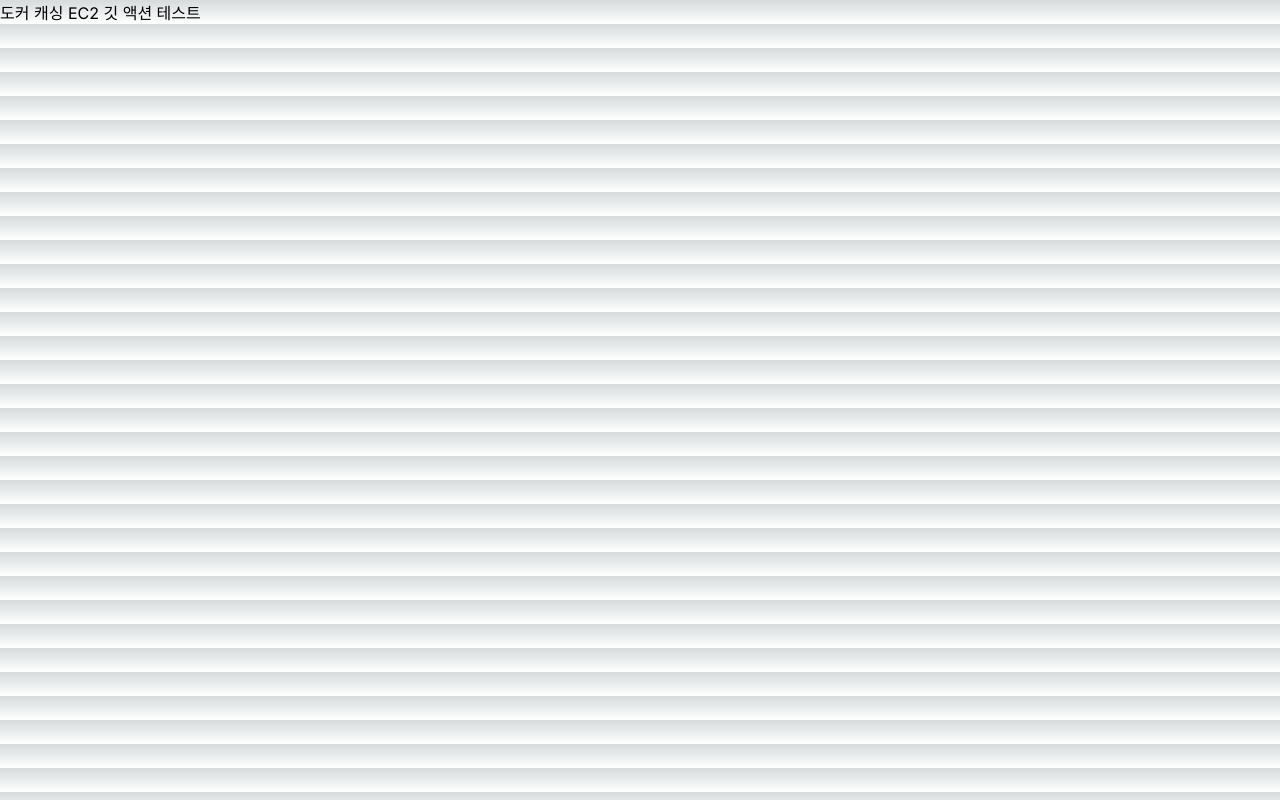
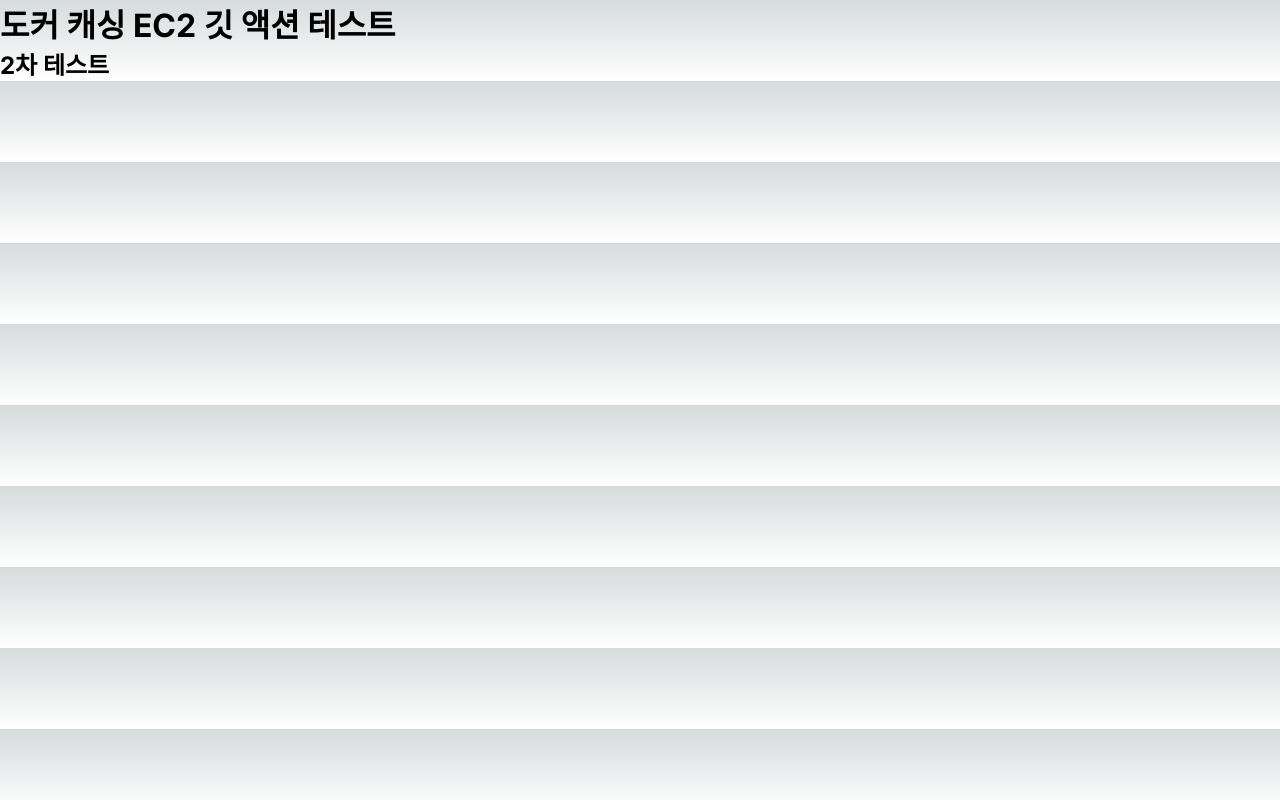
Before and after one commit to yhwabillie/next-ec2-docker-deploy-test, a Next.js app: page / in a window 1280 px wide. Built offline with nearby package versions, Linux system fonts and the light colour scheme.

Commit message:
캐싱 테스트 2차

```diff
--- a/app/page.tsx
+++ b/app/page.tsx
@@ -2,5 +2,10 @@ import Image from "next/image";
 import styles from "./page.module.css";
 
 export default function Home() {
-  return <main>도커 캐싱 EC2 깃 액션 테스트</main>;
+  return (
+    <main>
+      <h1>도커 캐싱 EC2 깃 액션 테스트</h1>
+      <h2>2차 테스트</h2>
+    </main>
+  );
 }
```
